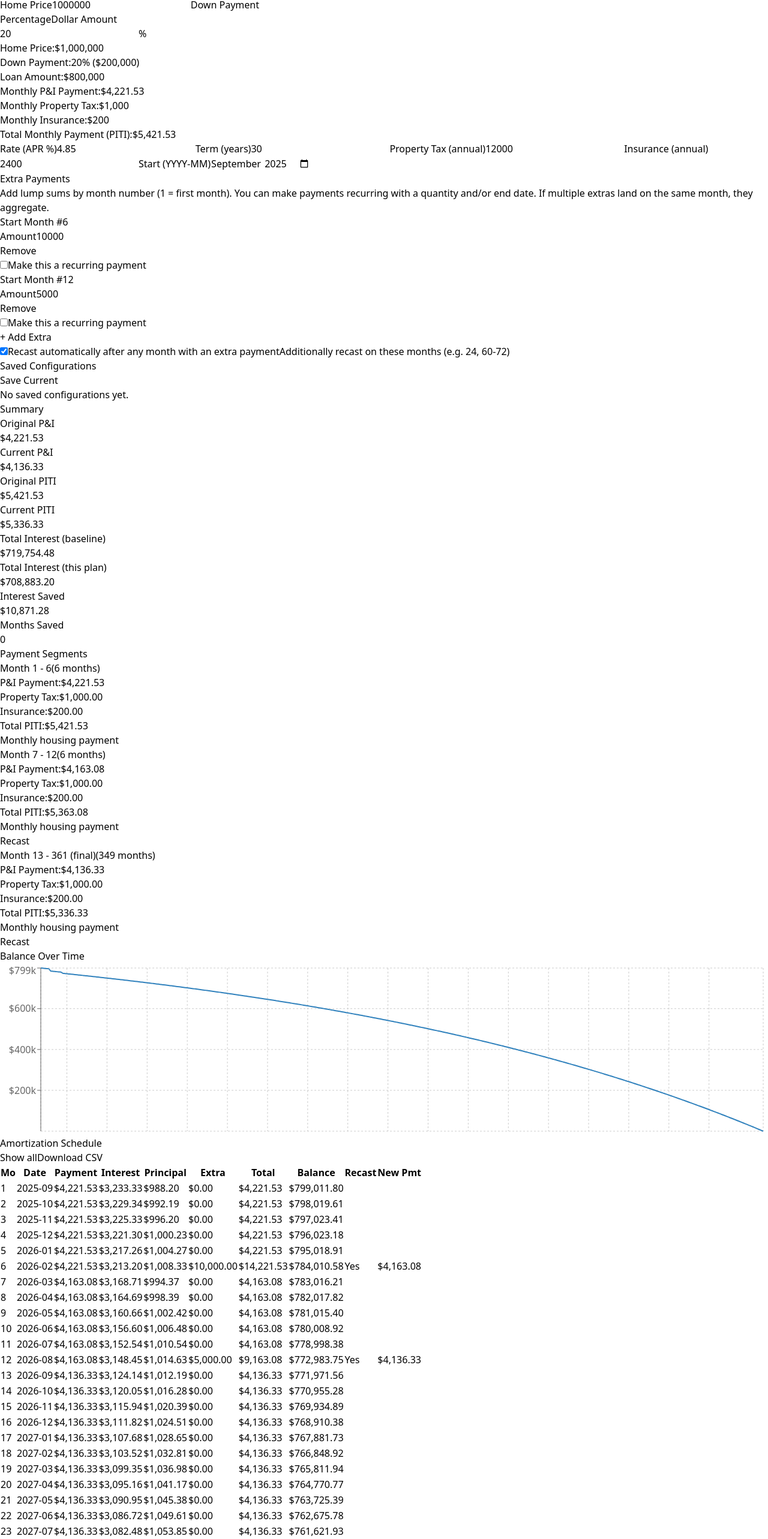
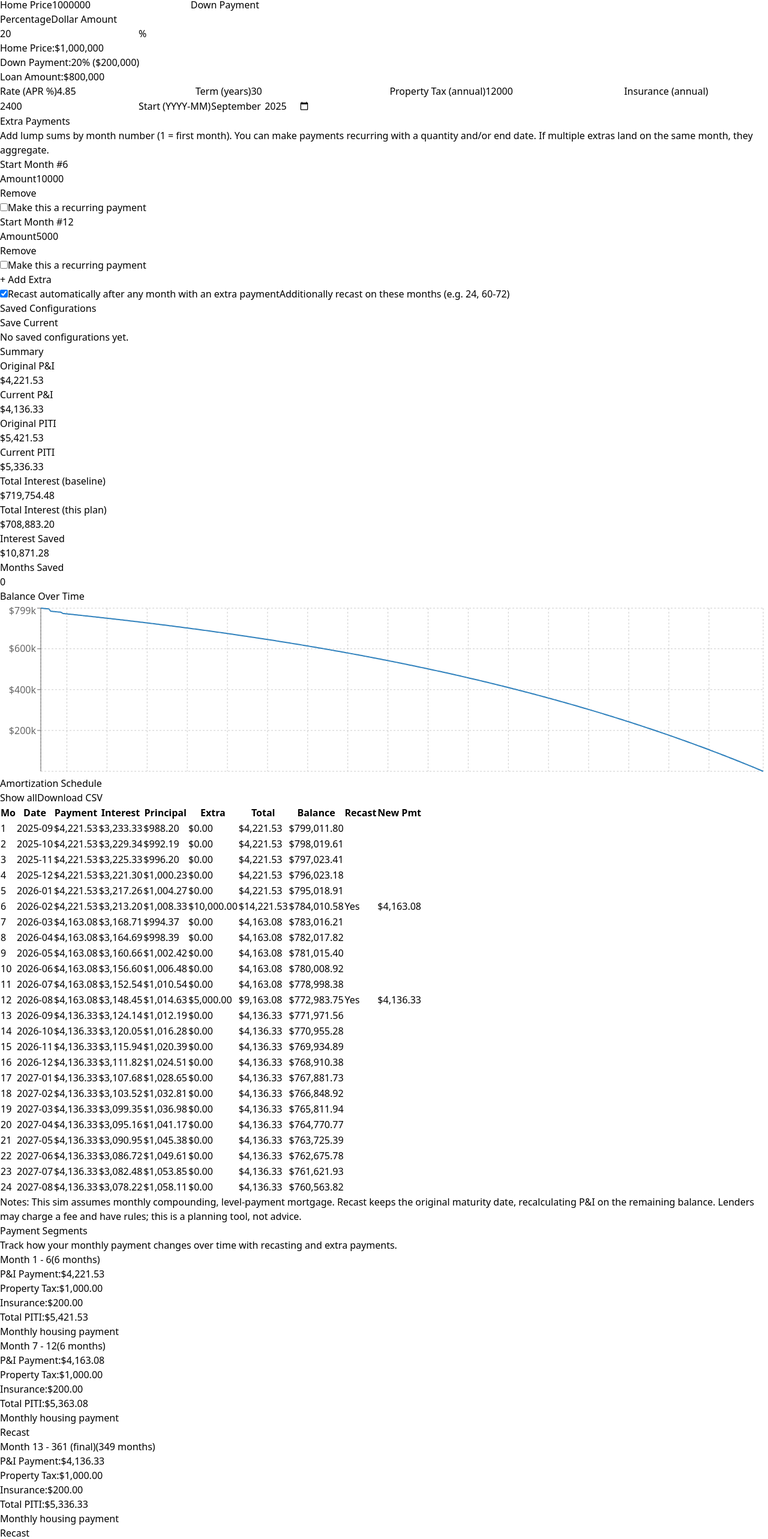
Before and after one commit to omrahman/flexible-mortgage-calculator, a React (Vite) app: page / in a window 1280 px wide. Shown: the part 52-2618 px from the top of the page at 60% size. Built offline with nearby package versions, Linux system fonts and the light colour scheme.

Commit message:
Move payment segments to a separate column

```diff
--- a/src/components/LoanInputs.tsx
+++ b/src/components/LoanInputs.tsx
@@ -17,8 +17,6 @@ interface LoanInputsProps {
   setPropertyTaxAnnual: (value: string) => void;
   insuranceAnnual: string;
   setInsuranceAnnual: (value: string) => void;
-  monthlyPITI: { propertyTax: number; insurance: number; total: number };
-  result?: { rows: Array<{ payment: number }> };
   onReset?: () => void;
 }
 
@@ -37,8 +35,6 @@ export const LoanInputs: React.FC<LoanInputsProps> = ({
   setPropertyTaxAnnual,
   insuranceAnnual,
   setInsuranceAnnual,
-  monthlyPITI,
-  result,
   onReset,
 }) => {
   // Calculate loan amount based on home price and down payment
@@ -173,28 +169,6 @@ export const LoanInputs: React.FC<LoanInputsProps> = ({
           </div>
         </div>
 
-        <div className="col-span-2 p-3 bg-blue-50 rounded-lg">
-          <div className="text-sm text-gray-600 space-y-1">
-            <div className="flex justify-between">
-              <span>Monthly P&I Payment:</span>
-              <span className="font-medium">${result?.rows[0]?.payment?.toLocaleString() || '0'}</span>
-            </div>
-            <div className="flex justify-between">
-              <span>Monthly Property Tax:</span>
-              <span className="font-medium">${monthlyPITI.propertyTax.toLocaleString()}</span>
-            </div>
-            <div className="flex justify-between">
-              <span>Monthly Insurance:</span>
-              <span className="font-medium">${monthlyPITI.insurance.toLocaleString()}</span>
-            </div>
-            <div className="flex justify-between border-t pt-1">
-              <span className="font-semibold">Total Monthly Payment (PITI):</span>
-              <span className="font-semibold text-green-600">
-                ${((result?.rows[0]?.payment || 0) + monthlyPITI.total).toLocaleString()}
-              </span>
-            </div>
-          </div>
-        </div>
 
         <label>
           <span className="text-sm text-gray-600">Rate (APR %)</span>
--- a/src/components/MortgageRecastCalculator.tsx
+++ b/src/components/MortgageRecastCalculator.tsx
@@ -4,6 +4,7 @@ import { useConfigurations } from '../contexts/ConfigurationsContext';
 import { LoanInputs } from './LoanInputs';
 import { ExtraPayments } from './ExtraPayments';
 import { SummarySection } from './SummarySection';
+import { PaymentSegments } from './PaymentSegments';
 import { BalanceChart } from './BalanceChart';
 import { AmortizationTable } from './AmortizationTable';
 import { SavedConfigurations } from './SavedConfigurations';
@@ -108,7 +109,7 @@ export default function MortgageRecastCalculator() {
 
   return (
     <div className="min-h-screen w-full bg-gray-50 p-6">
-      <div className="mx-auto max-w-7xl grid grid-cols-1 lg:grid-cols-5 gap-6">
+      <div className="mx-auto max-w-8xl grid grid-cols-1 lg:grid-cols-6 gap-6">
         {/* Inputs */}
         <div className="lg:col-span-2 space-y-6">
           <LoanInputs
@@ -126,8 +127,6 @@ export default function MortgageRecastCalculator() {
             setPropertyTaxAnnual={setPropertyTaxAnnual}
             insuranceAnnual={insuranceAnnual}
             setInsuranceAnnual={setInsuranceAnnual}
-            monthlyPITI={monthlyPITI}
-            result={result}
             onReset={clearAllInputs}
           />
 
@@ -153,7 +152,7 @@ export default function MortgageRecastCalculator() {
         </div>
 
         {/* Results */}
-        <div className="lg:col-span-3 space-y-6">
+        <div className="lg:col-span-2 space-y-6">
           <SummarySection
             baseline={baseline}
             result={result}
@@ -171,6 +170,15 @@ export default function MortgageRecastCalculator() {
             onDownloadCSV={handleDownloadCSV}
           />
         </div>
+
+        {/* Payment Segments */}
+        <div className="lg:col-span-2">
+          <PaymentSegments
+            baseline={baseline}
+            result={result}
+            monthlyPITI={monthlyPITI}
+          />
+        </div>
       </div>
     </div>
   );
--- /dev/null
+++ b/src/components/PaymentSegments.tsx
@@ -0,0 +1,86 @@
+import React from 'react';
+import { fmtUSD } from '../utils/formatters';
+import type { ScheduleResult } from '../types';
+
+interface PaymentSegmentsProps {
+  baseline: ScheduleResult;
+  result: ScheduleResult;
+  monthlyPITI: { propertyTax: number; insurance: number; total: number };
+}
+
+export const PaymentSegments: React.FC<PaymentSegmentsProps> = ({
+  baseline,
+  result,
+  monthlyPITI,
+}) => {
+  return (
+    <div className="rounded-2xl bg-white p-5 shadow">
+      <h2 className="text-xl font-semibold mb-4">Payment Segments</h2>
+      <p className="text-sm text-gray-600 mb-6">
+        Track how your monthly payment changes over time with recasting and extra payments.
+      </p>
+
+      <div className="space-y-3">
+        {result.segments.map((s, i) => {
+          const totalPITI = s.payment + monthlyPITI.total;
+          const isLast = i === result.segments.length - 1;
+          const endMonth = isLast ? result.payoffMonth : result.segments[i + 1]?.start - 1;
+
+          return (
+            <div key={i} className="border rounded-xl p-4 bg-gradient-to-r from-blue-50 to-indigo-50 hover:from-blue-100 hover:to-indigo-100 transition-colors">
+              <div className="flex flex-col sm:flex-row sm:items-center sm:justify-between gap-3">
+                <div className="flex-1">
+                  <div className="flex items-center gap-2 mb-2">
+                    <span className="text-sm font-medium text-gray-700">
+                      Month {s.start}
+                      {endMonth && endMonth !== s.start && ` - ${endMonth}`}
+                      {isLast && ' (final)'}
+                    </span>
+                    <span className="text-xs text-gray-500">
+                      ({endMonth ? endMonth - s.start + 1 : 1} month{endMonth ? 's' : ''})
+                    </span>
+                  </div>
+
+                  <div className="grid grid-cols-1 sm:grid-cols-2 gap-3 text-sm">
+                    <div className="space-y-1">
+                      <div className="flex justify-between">
+                        <span className="text-gray-600">P&I Payment:</span>
+                        <span className="font-medium">{fmtUSD(s.payment)}</span>
+                      </div>
+                      <div className="flex justify-between">
+                        <span className="text-gray-600">Property Tax:</span>
+                        <span className="font-medium">{fmtUSD(monthlyPITI.propertyTax)}</span>
+                      </div>
+                      <div className="flex justify-between">
+                        <span className="text-gray-600">Insurance:</span>
+                        <span className="font-medium">{fmtUSD(monthlyPITI.insurance)}</span>
+                      </div>
+                    </div>
+
+                    <div className="space-y-1">
+                      <div className="flex justify-between border-t pt-1">
+                        <span className="font-semibold text-gray-800">Total PITI:</span>
+                        <span className="font-semibold text-green-600 text-lg">{fmtUSD(totalPITI)}</span>
+                      </div>
+                      <div className="text-xs text-gray-500">
+                        Monthly housing payment
+                      </div>
+                    </div>
+                  </div>
+                </div>
+
+                {s.payment !== baseline.segments[0]?.payment && (
+                  <div className="flex-shrink-0">
+                    <span className="inline-flex items-center px-2 py-1 rounded-full text-xs font-medium bg-green-100 text-green-800">
+                      Recast
+                    </span>
+                  </div>
+                )}
+              </div>
+            </div>
+          );
+        })}
+      </div>
+    </div>
+  );
+};
--- a/src/components/SummarySection.tsx
+++ b/src/components/SummarySection.tsx
@@ -32,70 +32,6 @@ export const SummarySection: React.FC<SummarySectionProps> = ({
         <SummaryCard label="Months Saved" value={`${monthsSaved}`} highlight={monthsSaved > 0} />
       </div>
 
-      <div className="mt-6">
-        <h3 className="font-semibold mb-4">Payment Segments</h3>
-        <div className="space-y-3">
-          {result.segments.map((s, i) => {
-            const totalPITI = s.payment + monthlyPITI.total;
-            const isLast = i === result.segments.length - 1;
-            const endMonth = isLast ? result.payoffMonth : result.segments[i + 1]?.start - 1;
-
-            return (
-              <div key={i} className="border rounded-xl p-4 bg-gradient-to-r from-blue-50 to-indigo-50 hover:from-blue-100 hover:to-indigo-100 transition-colors">
-                <div className="flex flex-col sm:flex-row sm:items-center sm:justify-between gap-3">
-                  <div className="flex-1">
-                    <div className="flex items-center gap-2 mb-2">
-                      <span className="text-sm font-medium text-gray-700">
-                        Month {s.start}
-                        {endMonth && endMonth !== s.start && ` - ${endMonth}`}
-                        {isLast && ' (final)'}
-                      </span>
-                      <span className="text-xs text-gray-500">
-                        ({endMonth ? endMonth - s.start + 1 : 1} month{endMonth ? 's' : ''})
-                      </span>
-                    </div>
-
-                    <div className="grid grid-cols-1 sm:grid-cols-2 gap-3 text-sm">
-                      <div className="space-y-1">
-                        <div className="flex justify-between">
-                          <span className="text-gray-600">P&I Payment:</span>
-                          <span className="font-medium">{fmtUSD(s.payment)}</span>
-                        </div>
-                        <div className="flex justify-between">
-                          <span className="text-gray-600">Property Tax:</span>
-                          <span className="font-medium">{fmtUSD(monthlyPITI.propertyTax)}</span>
-                        </div>
-                        <div className="flex justify-between">
-                          <span className="text-gray-600">Insurance:</span>
-                          <span className="font-medium">{fmtUSD(monthlyPITI.insurance)}</span>
-                        </div>
-                      </div>
-
-                      <div className="space-y-1">
-                        <div className="flex justify-between border-t pt-1">
-                          <span className="font-semibold text-gray-800">Total PITI:</span>
-                          <span className="font-semibold text-green-600 text-lg">{fmtUSD(totalPITI)}</span>
-                        </div>
-                        <div className="text-xs text-gray-500">
-                          Monthly housing payment
-                        </div>
-                      </div>
-                    </div>
-                  </div>
-
-                  {s.payment !== baseline.segments[0]?.payment && (
-                    <div className="flex-shrink-0">
-                      <span className="inline-flex items-center px-2 py-1 rounded-full text-xs font-medium bg-green-100 text-green-800">
-                        Recast
-                      </span>
-                    </div>
-                  )}
-                </div>
-              </div>
-            );
-          })}
-        </div>
-      </div>
     </div>
   );
 };
--- a/src/components/index.ts
+++ b/src/components/index.ts
@@ -3,6 +3,7 @@ export { default as MortgageRecastCalculator } from './MortgageRecastCalculator'
 export { LoanInputs } from './LoanInputs';
 export { ExtraPayments } from './ExtraPayments';
 export { SummarySection } from './SummarySection';
+export { PaymentSegments } from './PaymentSegments';
 export { BalanceChart } from './BalanceChart';
 export { AmortizationTable } from './AmortizationTable';
 export { SummaryCard } from './SummaryCard';
```
